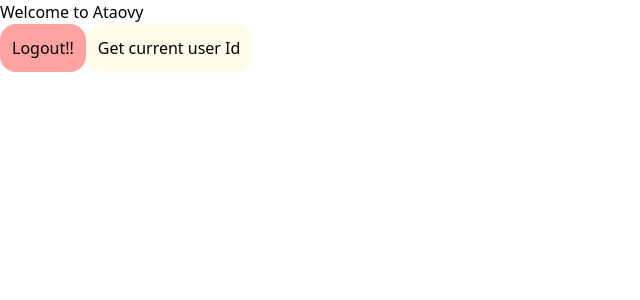
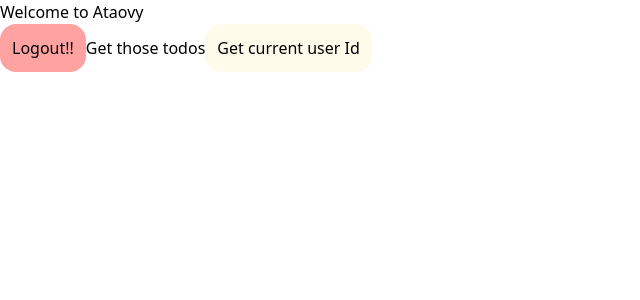
Before and after one commit to nyainanathan/Ataovy, a React (Vite) app in the folder ataovy-frontend/: page /home in a window 1280 px wide. Shown: the top 300 px of the page, without its empty margins (0-640 px from the left). Built offline with nearby package versions, Linux system fonts and the light colour scheme.

Commit message:
feat: fetching user Id and todos

```diff
--- a/ataovy-frontend/src/Components/HomePage/Home.jsx
+++ b/ataovy-frontend/src/Components/HomePage/Home.jsx
@@ -1,8 +1,11 @@
+import { useEffect, useState } from "react";
 import { useNavigate } from "react-router-dom";
 
 const Home = () => {
 
     const API_URL = import.meta.env.VITE_BACKEND_URL;
+    const [userId, setUserId] = useState('');
+    const [todo, setTodo] = useState([]);
 
     const navigate = useNavigate();
 
@@ -18,7 +21,6 @@
 
     const getCurrentUserId = async() => {
         try{
-
             const response = await fetch(`${API_URL}/user/id`,
                 {
                     method: 'GET',
@@ -26,13 +28,39 @@
                 }
             )
             const data = await response.text();
-            console.log(data);
+            setUserId(data.substring(1,37))
         } catch(e){
             console.log(e);
+        }
+    }
 
+
+
+    const getTodos = async () => {
+        try{
+            const todo_raw = await fetch(`${API_URL}/todo/${userId}` , {
+                method: 'GET',
+                credentials: 'include'
+            })
+            const todos = await todo_raw.json();
+            console.log(todos);
+
+            setTodo(todos);
+        } catch (e) {
+            console.log(e);
         }
+    }
 
-    }
+    // useEffect(() => {
+    //     const refresh = async () => {
+    //         await getCurrentUserId();
+    //         await getTodos();
+    //     }
+    //     refresh()
+    // } , [])
+    // useEffect(()=>{
+    //     getTodos()
+    // } , [userId])
 
     return (
         <>
@@ -42,6 +70,18 @@
             >
                 Logout!!
             </button>
+
+            <button
+                onClick={getTodos}
+            >
+                Get those todos
+            </button>
+
+
+            {todo.map((el, index) => (
+                <p>{el.description}</p>
+            ))}
+
 
             <button
                 onClick={getCurrentUserId}
```
Also changed, not shown: 2 other files (tests, documents, lock files or other folders).
